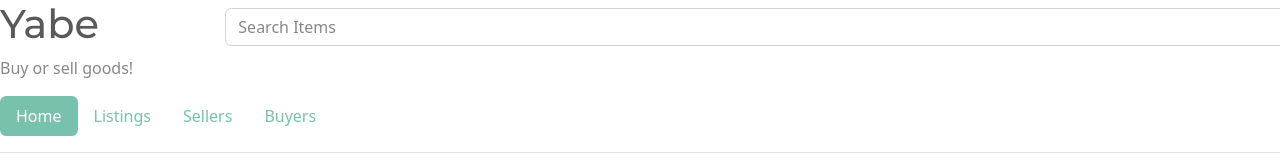
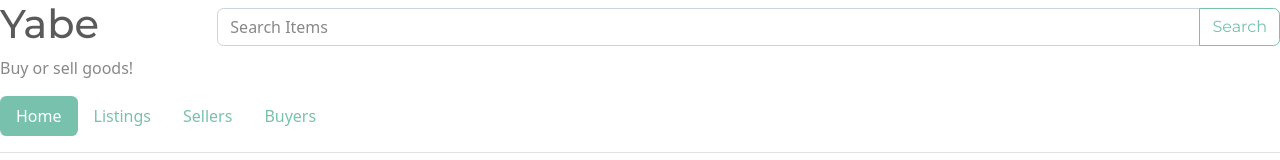
Before and after one commit to gcpreston/yabe, a React (Create React App) app in the folder assets/js/: page / in a window 1280 px wide. Shown: the top 160 px of the page. Built offline with nearby package versions, Linux system fonts and the light colour scheme; the HTML template or start-up script is replaced by a standard one; what normalizr would draw is missing.

Commit message:
add search button

```diff
--- a/assets/js/src/SearchBar.jsx
+++ b/assets/js/src/SearchBar.jsx
@@ -3,7 +3,12 @@ import React from "react";
 const SearchBar = () => {
   return (
     <div className='col-12 col-sm-8 col-md-9 col-lg-10'>
-      <input type='text' className='form-control m-2 d-inline-flex' placeholder='Search Items'/>
+      <div className='input-group my-2'>
+        <input id='search' type='text' className='form-control input-group' placeholder='Search Items'/>
+        <div className='input-group-append'>
+          <button className='rounded-0 rounded-end btn btn-outline-primary'>Search</button>
+        </div>
+      </div>
     </div>
   )
 }
```
